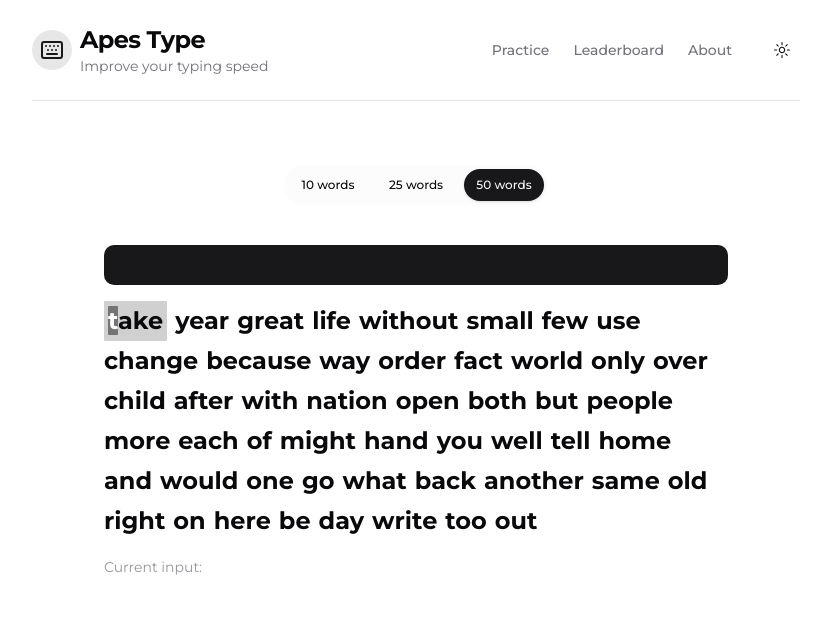
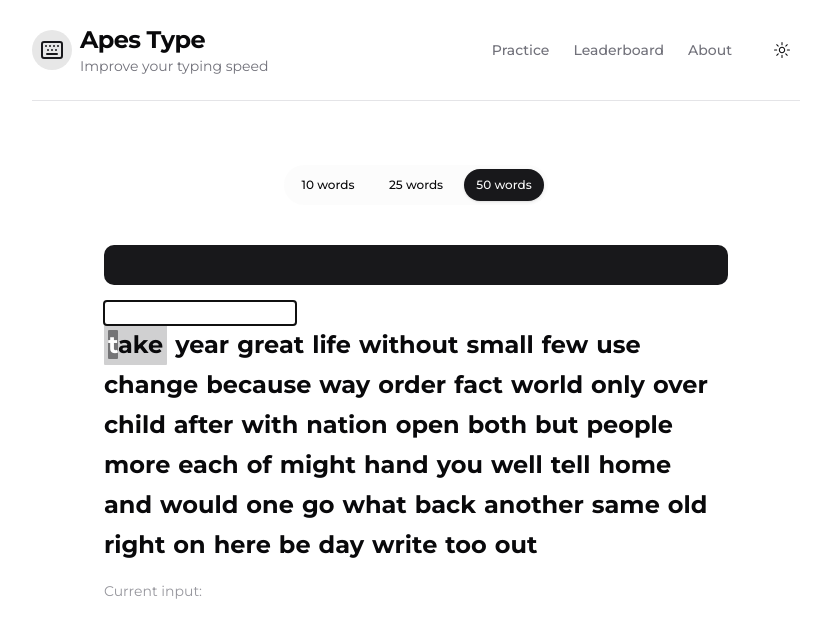
Before and after one commit to verareyou/apestype, a Next.js app: page / in a window 1280 px wide. Shown: the top 634 px of the page, without its empty margins (224-1043 px from the left). Built offline with nearby package versions, Linux system fonts and the light colour scheme.

Commit message:
chore: remove eslint and deploy

```diff
--- a/src/app/page.tsx
+++ b/src/app/page.tsx
@@ -19,8 +19,8 @@ export default function Home() {
   const [wpm, setWpm] = useState(0)
   const [accuracy, setAccuracy] = useState(100)
   const [isFinished, setIsFinished] = useState(false)
-  const paragraphRef = useRef<HTMLParagraphElement>(null)
-  const [isFocused, setIsFocused] = useState(false)
+  const paragraphRef = useRef<HTMLInputElement>(null)
+  const [isFocused, setIsFocused] = useState(true)
   const [isRestartFocused, setIsRestartFocused] = useState(false)
   const isTyping = useMemo(() => {
     const isTyping = paragraphRef.current?.textContent?.length
@@ -29,11 +29,11 @@ export default function Home() {
 
   useEffect(() => {
     const savedWordCount = localStorage.getItem(WORD_COUNT_KEY)
-    generateWords()
+    resetTest()
     if (paragraphRef.current) {
       paragraphRef.current.focus()
     }
-    console.log(savedWordCount)
+    console.log(savedWordCount, 'savedWordCount')
     if (savedWordCount) {
       setWords(wordList.slice(0, parseInt(savedWordCount)))
     }
@@ -41,14 +41,25 @@ export default function Home() {
 
   const generateWords = () => {
     const shuffled = [...wordList].sort(() => 0.5 - Math.random())
-    setWords(shuffled.slice(0, 50))
+    const words = shuffled.slice(
+      0,
+      parseInt(localStorage.getItem(WORD_COUNT_KEY) || '50')
+    )
+    setWords(words)
   }
 
   const handleInput = (e: React.KeyboardEvent<HTMLParagraphElement>) => {
-    if (e.key === ' ' || e.key === 'Enter') {
-      e.preventDefault()
-      const typedWord = text.trim()
-      const currentWord = words[currentWordIndex]
+    const typedWord = text.trim()
+    const currentWord = words[currentWordIndex]
+
+    // finish on last word's last letter without typing space or enter
+    if (typedWord.length >= currentWord.length) {
+      if (e.key === 'Backspace') {
+        setText((prevText) =>
+          e.metaKey || e.ctrlKey ? '' : prevText.slice(0, -1)
+        )
+        return
+      }
 
       if (!startTime) {
         setStartTime(Date.now())
@@ -70,12 +81,78 @@ export default function Home() {
         setWpm(calculatedWpm)
         setIsFinished(true)
       }
-    } else if (e.key.length === 1) {
+      return
+    }
+
+    if (
+      currentWord.split('').pop() === e.key &&
+      currentWordIndex === words.length - 1
+    ) {
+      if (!startTime) {
+        setStartTime(Date.now())
+      }
+
+      const correctChars = typedWord
+        .split('')
+        .filter((char, index) => char === currentWord[index]).length
+      const newAccuracy = Math.round((correctChars / currentWord.length) * 100)
+      setAccuracy((prevAccuracy) => (prevAccuracy + newAccuracy) / 2)
+
+      setCurrentWordIndex((prevIndex) => prevIndex + 1)
+      setText('')
+
+      if (currentWordIndex === words.length - 1) {
+        const timeElapsed = (Date.now() - (startTime || 0)) / 1000 / 60
+        const wordsTyped = words.length
+        const calculatedWpm = Math.round(wordsTyped / timeElapsed)
+        setWpm(calculatedWpm)
+        setIsFinished(true)
+      }
+      return
+    }
+
+    // if (typedWord === currentWord && typedWord.length === currentWord.length) {
+    //   setCurrentWordIndex((prevIndex) => prevIndex + 1)
+    //   setText('')
+    //   return
+    // }
+    if (
+      (e.key === ' ' || e.key === 'Enter') &&
+      currentWord.length === typedWord.length
+    ) {
+      e.preventDefault()
+
+      if (!startTime) {
+        setStartTime(Date.now())
+      }
+
+      const correctChars = typedWord
+        .split('')
+        .filter((char, index) => char === currentWord[index]).length
+      const newAccuracy = Math.round((correctChars / currentWord.length) * 100)
+      setAccuracy((prevAccuracy) => (prevAccuracy + newAccuracy) / 2)
+
+      setCurrentWordIndex((prevIndex) => prevIndex + 1)
+      setText('')
+
+      if (currentWordIndex === words.length - 1) {
+        const timeElapsed = (Date.now() - (startTime || 0)) / 1000 / 60
+        const wordsTyped = words.length
+        const calculatedWpm = Math.round(wordsTyped / timeElapsed)
+        setWpm(calculatedWpm)
+        setIsFinished(true)
+      }
+      return
+    }
+    if (e.key.length === 1) {
       setText((prevText) => prevText + e.key)
-    } else if (e.key === 'Backspace') {
+      return
+    }
+    if (e.key === 'Backspace') {
       setText((prevText) =>
         e.metaKey || e.ctrlKey ? '' : prevText.slice(0, -1)
       )
+      return
     }
   }
 
@@ -87,9 +164,11 @@ export default function Home() {
     setIsFinished(false)
     setCurrentWordIndex(0)
     generateWords()
+    setIsFocused(true)
     if (paragraphRef.current) {
       paragraphRef.current.focus()
     }
+    setIsRestartFocused(false)
   }
 
   const handleWordCountChange = (count: number) => {
@@ -110,7 +189,10 @@ export default function Home() {
         <CardContent className=" border-none shadow-none pt-6 relative">
           {!isFocused || isRestartFocused ? (
             <div
-              onClick={() => paragraphRef.current?.focus()}
+              onClick={() => {
+                paragraphRef.current?.focus()
+                setIsRestartFocused(false)
+              }}
               onBlur={() => setIsRestartFocused(false)}
               className="absolute inset-0 rounded-3xl z-10 backdrop-blur-sm  flex items-center justify-center cursor-pointer transition-all duration-300 hover:bg-opacity-20"
             >
@@ -125,18 +207,23 @@ export default function Home() {
                 className={cn(['mb-4 h-10 rounded-[10px] bg-primary/5'])}
                 value={accuracy}
               />
-              <p
+              <input
+                type="text"
+                className=""
+                onFocus={() => {
+                  setIsFocused(true)
+                  setIsRestartFocused(false)
+                }}
                 ref={paragraphRef}
-                className="text-2xl font-bold mb-4 flex flex-wrap outline-none transition-colors duration-300 ease-in-out"
                 onKeyDown={handleInput}
-                tabIndex={0}
-                onFocus={() => setIsFocused(true)}
+                onChange={() => {}}
+                autoFocus
+                value={text}
                 onBlur={() => {
-                  setTimeout(() => {
-                    setIsFocused(false)
-                  }, 100)
+                  setIsFocused(false)
                 }}
-              >
+              />
+              <p className="text-2xl font-bold mb-4 flex flex-wrap outline-none transition-colors duration-300 ease-in-out">
                 {words.map((word, wordIndex) => (
                   <span
                     key={wordIndex}
@@ -198,7 +285,7 @@ export default function Home() {
           onBlur={() => setIsRestartFocused(false)}
           onClick={resetTest}
           variant="default"
-          className="px-6 py-3 text-lg h-0  font-semibold transition-all duration-300 hover:scale-105"
+          className="px-6 py-3 text-lg h-1  font-semibold transition-all duration-300 hover:scale-105"
         >
           Try Again
         </Button>
```
